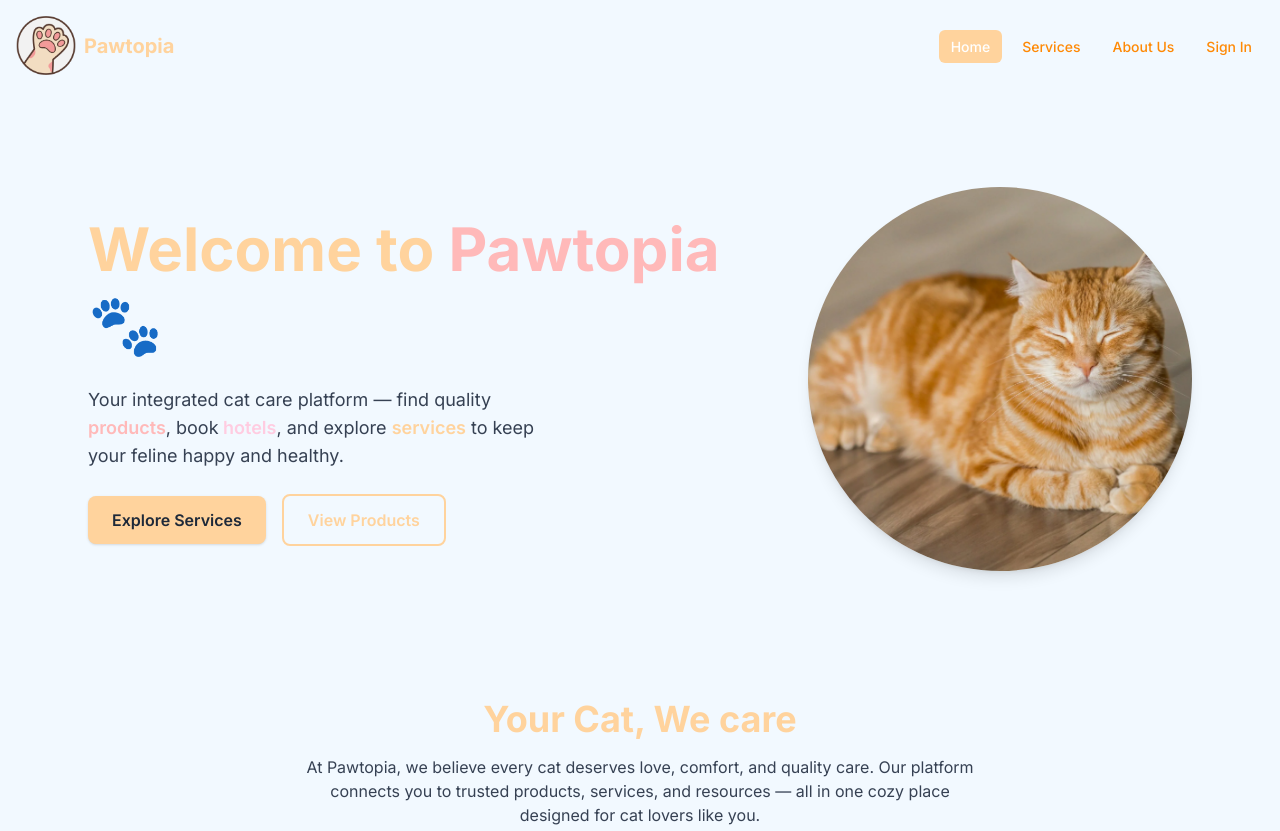
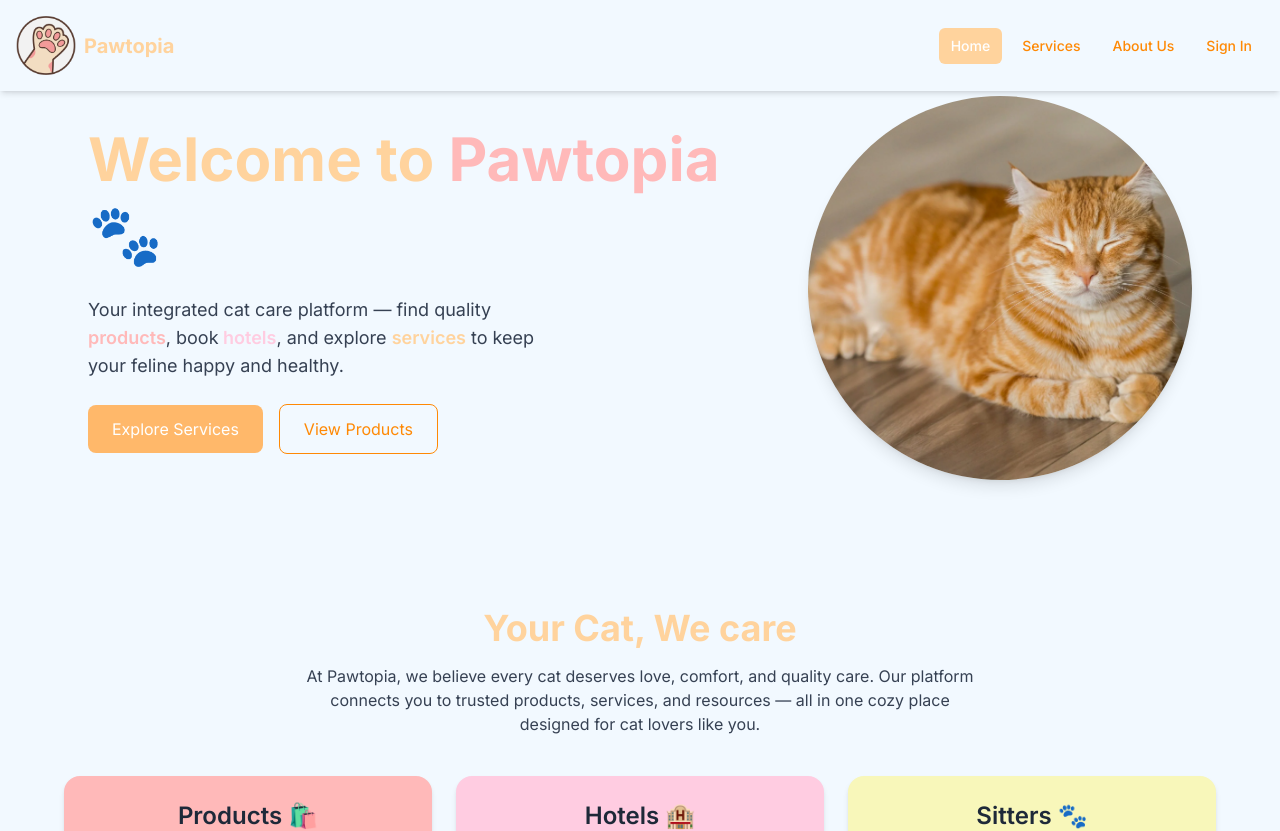
Before and after one commit to stardust0123/pawtopia, a Next.js app: page / in a window 1280 px wide. Shown: the top 831 px of the page. Built offline with nearby package versions, Linux system fonts and the light colour scheme.

Commit message:
add lucide-react

```diff
--- a/package.json
+++ b/package.json
@@ -11,6 +11,7 @@
   },
   "dependencies": {
     "@prisma/client": "^6.19.0",
+    "lucide-react": "^0.553.0",
     "next": "16.0.1",
     "prisma": "^6.19.0",
     "react": "19.2.0",
--- a/src/app/page.tsx
+++ b/src/app/page.tsx
@@ -19,22 +19,21 @@ export default function Home() {
           </p>
 
           {/* CTA Buttons */}
-          <div className="space-x-4">
+            <div className="flex flex-col sm:flex-row items-center sm:space-x-4 space-y-3 sm:space-y-0">
               <Link
                 href="/services"
-              className="inline-block px-6 py-3 bg-theme text-gray-800 rounded-lg font-semibold shadow hover:brightness-110 transition"
+                className="inline-block px-6 py-3 bg-orange-300 text-white rounded-lg hover:bg-orange-400 transition w-full sm:w-auto text-center"
               >
                 Explore Services
               </Link>
               <Link
                 href="/products"
-              className="inline-block px-6 py-3 border-2 border-theme text-theme rounded-lg font-semibold hover:bg-theme hover:text-gray-800 transition"
+                className="inline-block px-6 py-3 border bg-background text-orange-400 rounded-lg hover:bg-blue-50 transition w-full sm:w-auto text-center"
               >
                 View Products
               </Link>
             </div>
             </div>
-
         {/* Right Image Section */}
         <div className="relative w-64 h-64 md:w-96 md:h-96 rounded-full overflow-hidden shadow-lg">
           <Image
--- a/src/components/Nav.tsx
+++ b/src/components/Nav.tsx
@@ -3,19 +3,22 @@
 import Link from "next/link";
 import Image from "next/image";
 import { usePathname } from "next/navigation";
+import { useState } from "react";
+import { Menu, X } from "lucide-react";
 
 export default function Nav() {
   const pathname = usePathname();
+  const [menuOpen, setMenuOpen] = useState(false);
 
   const linkClass = (path: string) =>
-    `px-3 py-2 rounded-md text-sm font-medium ${
+    `block px-3 py-2 rounded-md text-sm font-medium ${
       pathname === path
-        ? "bg-theme text-white" // active link
-        : "text-orange-400 hover:text-orange-500" // inactive link
+        ? "bg-theme text-white"
+        : "text-orange-400 hover:text-orange-500"
     }`;
 
   return (
-    <header className="bg-background">
+    <header className="bg-background shadow-md fixed w-full top-0 left-0 z-50">
       <div className="container mx-auto px-4 py-3 flex justify-between items-center">
         {/* Logo + Text */}
         <Link href="/" className="flex items-center space-x-2">
@@ -29,8 +32,8 @@ export default function Nav() {
           <span className="text-xl font-bold text-theme">Pawtopia</span>
         </Link>
 
-        {/* Navigation Links */}
-        <nav className="space-x-2">
+        {/* Desktop Navigation */}
+        <nav className="hidden md:flex space-x-2">
           <Link href="/" className={linkClass("/")}>
             Home
           </Link>
@@ -44,7 +47,50 @@ export default function Nav() {
             Sign In
           </Link>
         </nav>
+
+        {/* Hamburger Icon (mobile only) */}
+        <button
+          className="md:hidden text-orange-500 focus:outline-none"
+          onClick={() => setMenuOpen(!menuOpen)}
+          aria-label="Toggle menu"
+        >
+          {menuOpen ? <X size={28} /> : <Menu size={28} />}
+        </button>
       </div>
+
+      {/* Mobile Menu */}
+      {menuOpen && (
+        <div className="md:hidden bg-background border-t border-gray-200 shadow-lg px-4 py-4 space-y-2">
+          <Link
+            href="/"
+            className={linkClass("/")}
+            onClick={() => setMenuOpen(false)}
+          >
+            Home
+          </Link>
+          <Link
+            href="/services"
+            className={linkClass("/services")}
+            onClick={() => setMenuOpen(false)}
+          >
+            Services
+          </Link>
+          <Link
+            href="/about"
+            className={linkClass("/about")}
+            onClick={() => setMenuOpen(false)}
+          >
+            About Us
+          </Link>
+          <Link
+            href="/signin"
+            className={linkClass("/signin")}
+            onClick={() => setMenuOpen(false)}
+          >
+            Sign In
+          </Link>
+        </div>
+      )}
     </header>
   );
 }
```
Also changed, not shown: 1 other file (tests, documents, lock files or other folders). Lines whose indentation alone changed are shown as unchanged.
